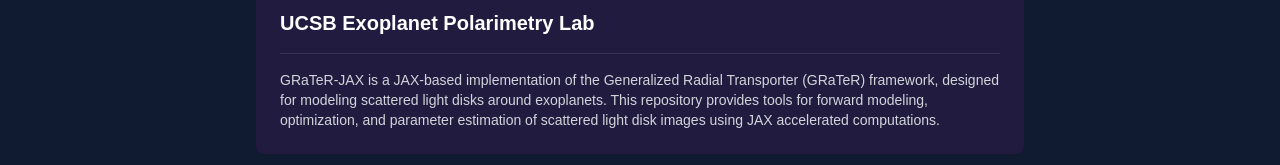
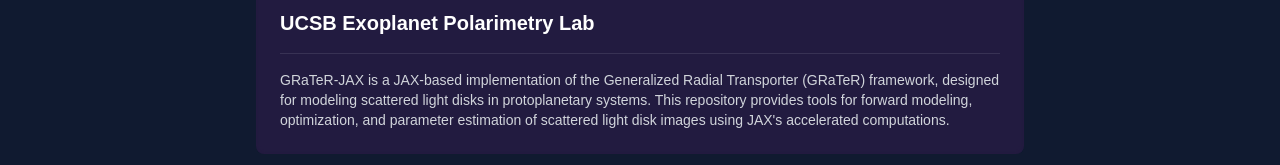
Before and after one commit to mihir-r-kondapalli/Image-App, a Next.js app: page /about in a window 1280 px wide. Shown: the part 787-952 px from the top of the page. Built offline with nearby package versions, Linux system fonts and the light colour scheme.

Commit message:
fixed github link message

```diff
--- a/app/about/page.tsx
+++ b/app/about/page.tsx
@@ -74,7 +74,9 @@
             </h3>
             <div className="mt-4 pt-4 border-t border-white/10">
               <p className="text-gray-300 text-sm">
-              GRaTeR-JAX is a JAX-based implementation of the Generalized Radial Transporter (GRaTeR) framework, designed for modeling scattered light disks around exoplanets. This repository provides tools for forward modeling, optimization, and parameter estimation of scattered light disk images using JAX accelerated computations.
+              GRaTeR-JAX is a JAX-based implementation of the Generalized Radial Transporter (GRaTeR) framework, designed for modeling
+              scattered light disks in protoplanetary systems. This repository provides tools for forward modeling, optimization, and
+              parameter estimation of scattered light disk images using JAX's accelerated computations.
               </p>
             </div>
           </div>
```
